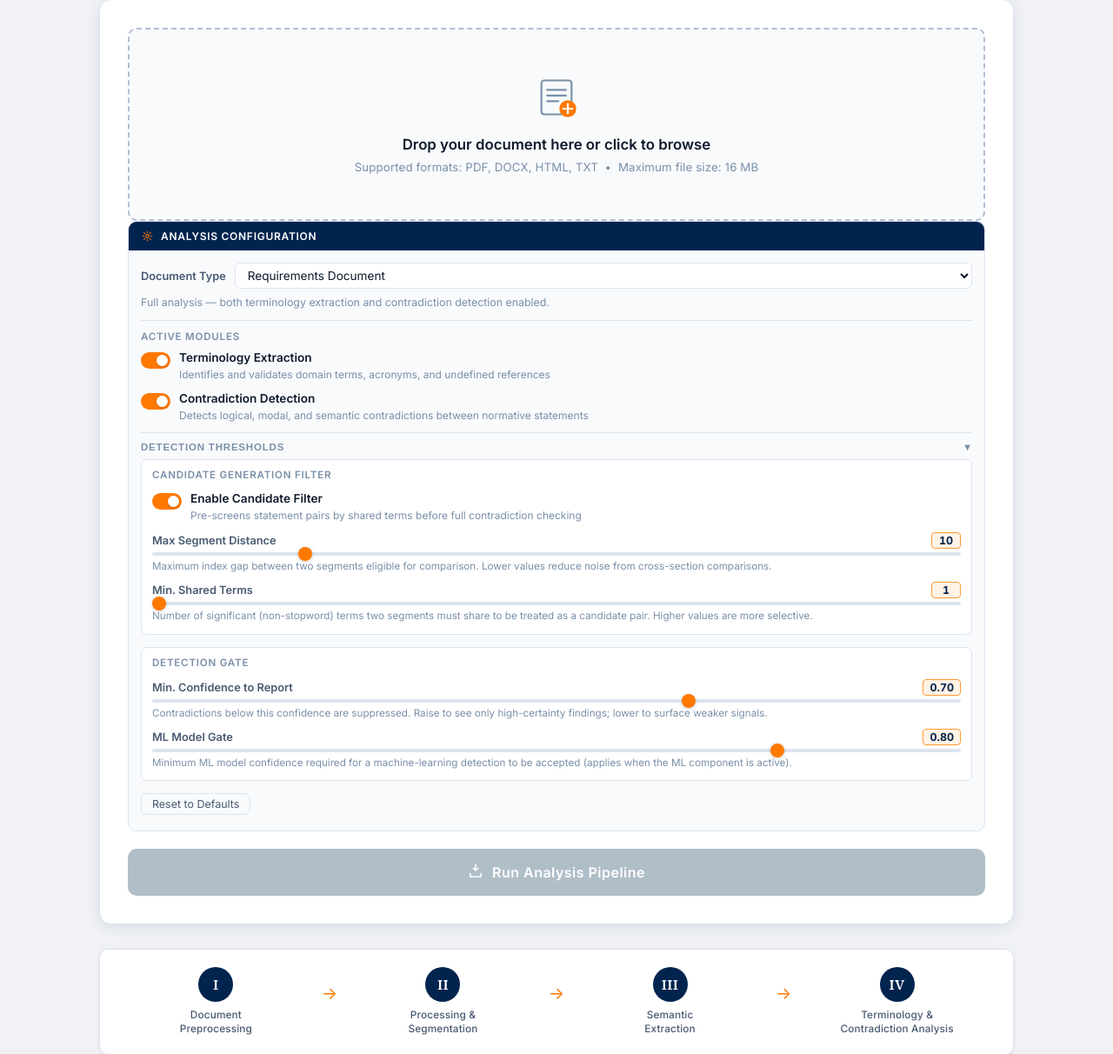
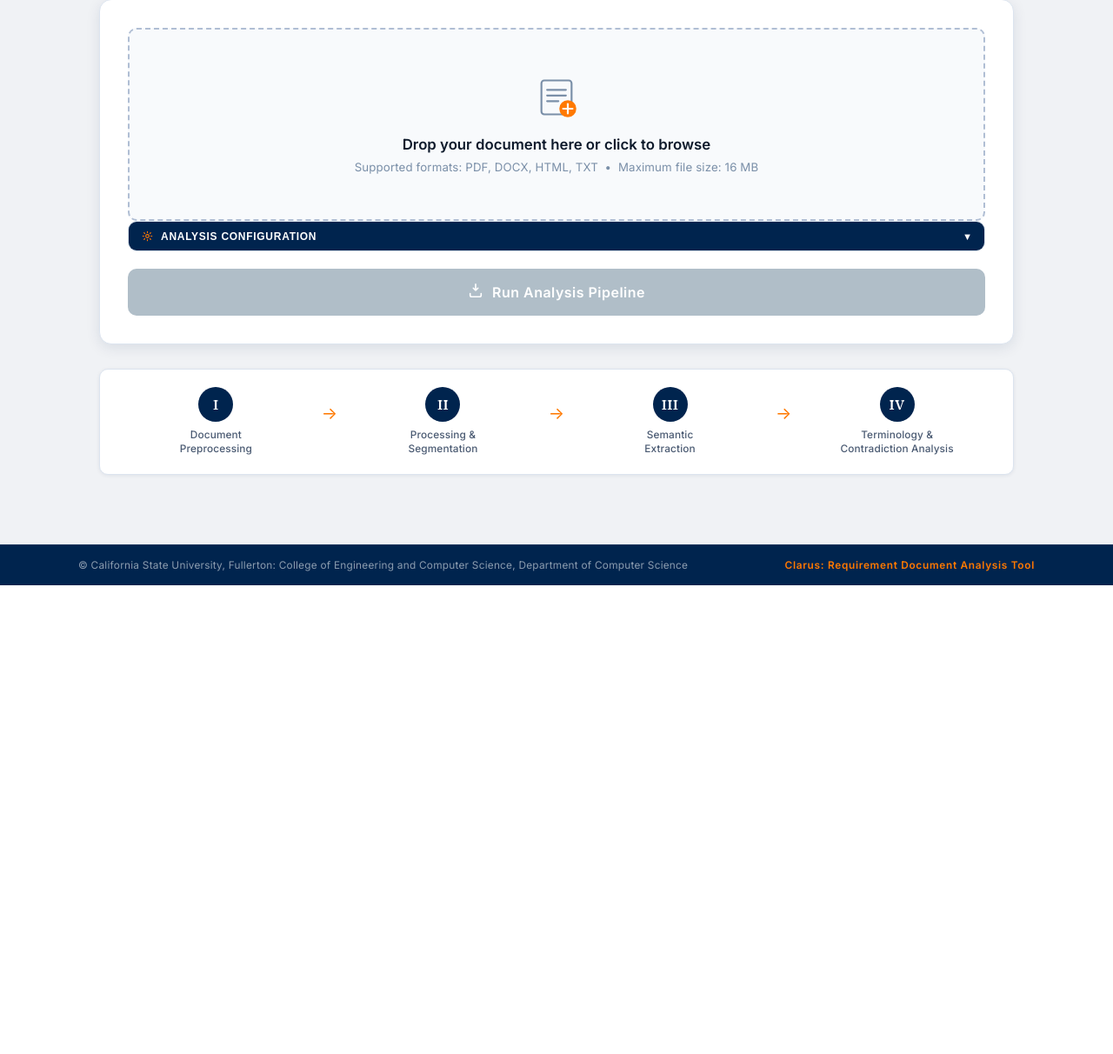
Before and after one commit to asa-holland/csuf-clarus, a Flask app: page / in a window 1280 px wide. Shown: the part 286-1498 px from the top of the page at 87% size. After the commit the page ends 959 px from the top, so only its background shows below. Run offline with Flask 3, Linux system fonts and the light colour scheme.

Commit message:
minimize

```diff
--- a/src/clarus/static/css/pipeline.css
+++ b/src/clarus/static/css/pipeline.css
@@ -1628,6 +1628,20 @@ body.page-pipeline {
   padding: 9px 14px;
   background: var(--csuf-navy);
   color: #fff;
+  width: 100%;
+  border: none;
+  text-align: left;
+  cursor: pointer;
+}
+
+.config-section-header:hover {
+  background: var(--csuf-navy-light, #1a6bb5);
+}
+
+.config-section-arrow {
+  margin-left: auto;
+  font-size: 0.7rem;
+  transition: transform 0.2s;
 }
 
 .config-icon {
--- a/src/clarus/templates/pipeline.html
+++ b/src/clarus/templates/pipeline.html
@@ -100,14 +100,15 @@
 
                     <!-- Analysis Configuration -->
                     <div class="analysis-config" id="analysisConfigPanel">
-                        <div class="config-section-header">
+                        <button type="button" class="config-section-header" id="analysisConfigToggle" onclick="toggleAnalysisConfig()" aria-expanded="false" aria-controls="analysisConfigBody">
                             <svg class="config-icon" viewBox="0 0 20 20" fill="none" xmlns="http://www.w3.org/2000/svg" aria-hidden="true">
                                 <circle cx="10" cy="10" r="2.5" stroke="currentColor" stroke-width="1.5"/>
                                 <path d="M10 3v1.5M10 15.5V17M3 10h1.5M15.5 10H17M4.93 4.93l1.06 1.06M14.01 14.01l1.06 1.06M4.93 15.07l1.06-1.06M14.01 5.99l1.06-1.06" stroke="currentColor" stroke-width="1.5" stroke-linecap="round"/>
                             </svg>
                             <span class="config-section-title">Analysis Configuration</span>
-                        </div>
-                        <div class="config-body">
+                            <span class="config-section-arrow" aria-hidden="true">&#9660;</span>
+                        </button>
+                        <div class="config-body" id="analysisConfigBody" hidden>
                             <div class="config-preset-row">
                                 <label class="config-label" for="docTypeSelect">Document Type</label>
                                 <select id="docTypeSelect" class="config-select" onchange="applyDocTypePreset(this.value)">
@@ -513,6 +514,15 @@
                 hint: 'Configure the active modules as needed for your document.'
             }
         };
+
+        function toggleAnalysisConfig() {
+            const body = document.getElementById('analysisConfigBody');
+            const btn  = document.getElementById('analysisConfigToggle');
+            const expanded = !body.hidden;
+            body.hidden = expanded;
+            btn.setAttribute('aria-expanded', String(!expanded));
+            btn.querySelector('.config-section-arrow').style.transform = expanded ? '' : 'rotate(180deg)';
+        }
 
         function toggleThresholds() {
             const body = document.getElementById('thresholdsBody');
```
